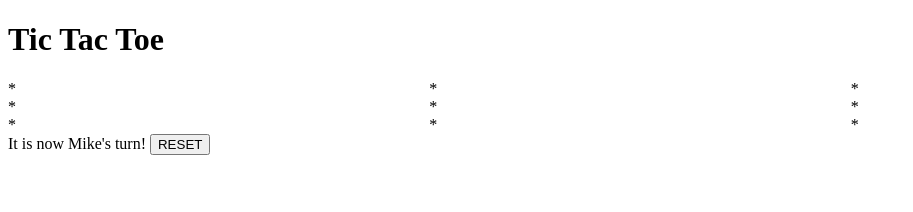
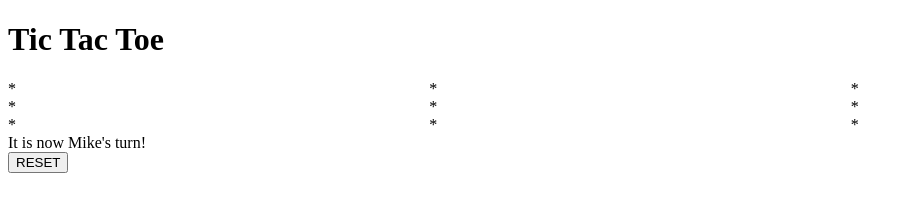
Before and after one commit to B1aho/Tic-tac-toe, a plain HTML site: page index.html in a window 1280 px wide. Shown: the whole page, without its empty margins (0-913 px from the left). Drawn offline with Linux system fonts and the light colour scheme.

Commit message:
Turn span into div

```diff
--- a/index.html
+++ b/index.html
@@ -20,7 +20,7 @@
             </div>
             <h1>Tic Tac Toe</h1>
             <div class="field"></div>
-            <span id="move"></span>
+            <div id="move"></div>
         </div>
         <div class="decription-screen">
         </div>
```
